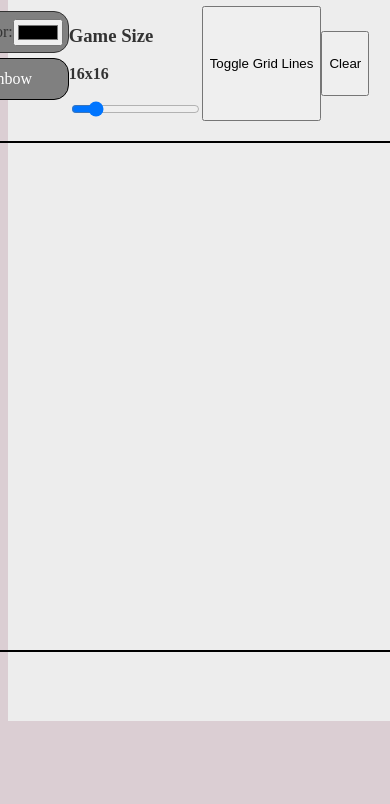
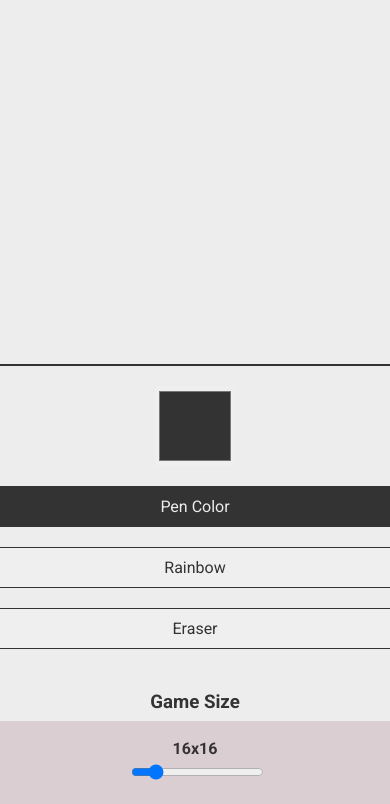
Before and after one commit to tpittma2/etch-a-sketch, a plain HTML site: page index.html in a window 390 px wide. Shown: the part 123-927 px from the top of the page. Before the commit the page ends 844 px from the top, so only its background shows below. Drawn offline with Linux system fonts and the light colour scheme.

Commit message:
Added Eraser and Fixed Formatting

```diff
--- a/Scripts/etch-a-sketch.js
+++ b/Scripts/etch-a-sketch.js
@@ -3,10 +3,13 @@ const boxSize = document.getElementById('box-range');
 const gameContainer = document.querySelector('.game-container');
 const btnClear = document.querySelector('.clear');
 const btnToggleGrid = document.querySelector('.toggle-grid');
-const colorButtons = document.querySelectorAll('color-option-button');
-const btnPenColor = document.querySelector('pen-color');
 const colorPicker = document.getElementById('pen-color');
-const ACTIVE_COLOR_CLASS = 'active-color';
+
+const btnPenColor = document.querySelector('.color-pen');
+const btnPenRainbow = document.querySelector('.rainbow-pen');
+const btnPenEraser = document.querySelector('.eraser-pen');
+const penButtons = [btnPenColor, btnPenRainbow, btnPenEraser];
+const ACTIVE_COLOR_CLASS = 'active';
 
 function removeAllChildNodes(parent) {
     while (parent.firstChild) {
@@ -16,8 +19,7 @@ function removeAllChildNodes(parent) {
 
 function setColorMethod(control)
 {
-
-    colorButtons.forEach(x=> {
+    penButtons.forEach(x=> {
         if(x == control)
         {
             x.classList.add(ACTIVE_COLOR_CLASS);
@@ -27,6 +29,28 @@ function setColorMethod(control)
             x.classList.remove(ACTIVE_COLOR_CLASS);
         }
     })
+}
+
+function GetPenColor(){
+    let penColor = colorPicker.value;
+    let activeButtons = document.querySelectorAll('.active');
+    activeButtons.forEach(x=> {
+        if(x.isSameNode(btnPenColor))
+        {
+           // break;
+        }
+         if(x.isSameNode(btnPenRainbow))
+        {
+            penColor = getRandomColor();
+          //  break;
+        }
+        else if(x.isSameNode(btnPenEraser))
+        {
+            penColor = 'var(--primary-light)';
+          //  break;
+        }
+    });
+    return penColor;
 }
 
 function buildGame()
@@ -55,7 +79,8 @@ function toggleGridLines() {
 }
 
 function colorBox(e) {
-    e.target.style['background-color'] = getRandomColor(); //'black';
+    let penColor = GetPenColor();
+    e.target.style['background-color'] = penColor; //'black';
 }
 
 function setBoxSizeText()
@@ -86,7 +111,7 @@ boxSize.addEventListener('input', function(e)
 boxSize.addEventListener('change', buildGame);
 btnClear.addEventListener('click', buildGame);
 btnToggleGrid.addEventListener('click', toggleGridLines);
-colorButtons.forEach(x=> x.addEventListener('click', function(e){setColorMethod(e.target)}));
+penButtons.forEach(x=> x.addEventListener('click', function(e){setColorMethod(e.target)}));
 
 boxSize.value = 16;
 setBoxSizeText();
--- a/Styles/styles.css
+++ b/Styles/styles.css
@@ -4,10 +4,27 @@ html, body {
     height: 100%;
     width: 100%;
     background-color:#dbced3;
+    margin:0;
 
     --primary-dark: #333;
     --primary-light: #ededed;
     --secondary-light: #fefefe;
+}
+
+input[type='color'] {
+    -webkit-appearance: none;
+    width: 80px;
+    height: 80px;
+    border: none;
+}
+
+input[type='range'] {
+   /* -webkit-appearance: none;*/
+    background-color: var(--primary-light);
+}
+
+button:hover, input[type='color']:hover {
+    transform: scale(1.05);
 }
 
 body {
@@ -16,6 +33,12 @@ body {
     display: flex;
     flex-direction: column;
     justify-content: center;
+    font-family: 'Roboto', sans-serif;
+    line-height: 1.6;
+}
+
+h3{
+    text-align: center;
 }
 
 main {
@@ -27,15 +50,43 @@ button, input[type='color'] {
     transition: transform 0.1s ease-in-out;
 }
 
+button, input {
+    width: 100%;
+    border: none;
+    color: inherit;
+    font-family: inherit;
+    font-size: inherit;
+    cursor: pointer;
+    outline: none;
+}
 
-header {
+button {
+    padding: 10px 20px;
+    border: 1px solid var(--primary-dark);
+    border-radius: 5px;
+
+}
+
+
+
+button.active {
+    background-color: var(--primary-dark);
+    color: var(--primary-light);
+}
+
+
+.title {
     text-align: center;
+    font-size: 80px;
 }
 
 .settings {
     display: flex;
     flex-direction: column;
     flex-wrap: wrap;
+    align-items: center;
+    justify-content: center;
+    gap: 20px;
 }
 
 
@@ -63,17 +114,20 @@ header {
 
 @media (max-width: 700px)
 {
-    .settings {
-        flex-direction:row;
+    .title {
+        font-size: 50px;
     }
-
-    .settings .clear {
-        margin: 25px 0 25px 0;
+    main {
+        flex-direction: column-reverse;
+    }
+    .game-container {
+        height: 300px;
+        width: 300px;
     }
 }
 
 .game-container{
-    border: 2px solid black;
+    border: 2px solid var(--primary-dark);
     display: flex;
     flex-direction: column;
     height: 60vh;
@@ -81,6 +135,11 @@ header {
   justify-content: center;
   margin: 20px 10px 20px 10px;
 
+}
+
+.box-size-container p {
+    text-align: center;
+    margin-bottom: 0;
 }
 
 .game-row{
@@ -93,5 +152,5 @@ header {
 }
 
 .game-square.grid{
-    border: 1px solid gray;
+    border: 1px solid var(--primary-dark);
 }
--- a/index.html
+++ b/index.html
@@ -5,23 +5,22 @@
     <title>Etch-A-Sketch</title>
     <meta name="viewport" content="width=device-width, initial-scale=1">
     <meta charset="utf-8">
+    <link href="https://fonts.googleapis.com/css2?family=Roboto:wght@400;700&amp;display=swap" rel="stylesheet">
     <link rel="stylesheet" href="Styles/styles.css">
+
 </head>
 
 <body>
     <header>
-        <h1>Etch-A-Sketch</h1>
+        <h1 class="title">Etch-A-Sketch</h1>
     </header>
     <main>
 
         <div class="settings">
-            <div class='color-options'>
-                <div class="pen-color active-color color-option-button option-button">
-                    <label for="favcolor">Pen Color:</label>
-                    <input type="color" id="pen-color" name="pen-color" value="black">
-                </div>
-                <div class="rainbow-pen color-option-button option-button"><p>Rainbow</p></div>
-            </div>
+                    <input type="color" id="pen-color" name="pen-color" value="#333333">
+                    <button class="color-pen active">Pen Color</button>
+                <button class="rainbow-pen">Rainbow</button>
+                <button class="eraser-pen">Eraser</button>
             <div class="box-size-container">
                 <h3>Game Size</h3>
                 <p><strong class="box-size">36</strong></p>
```
